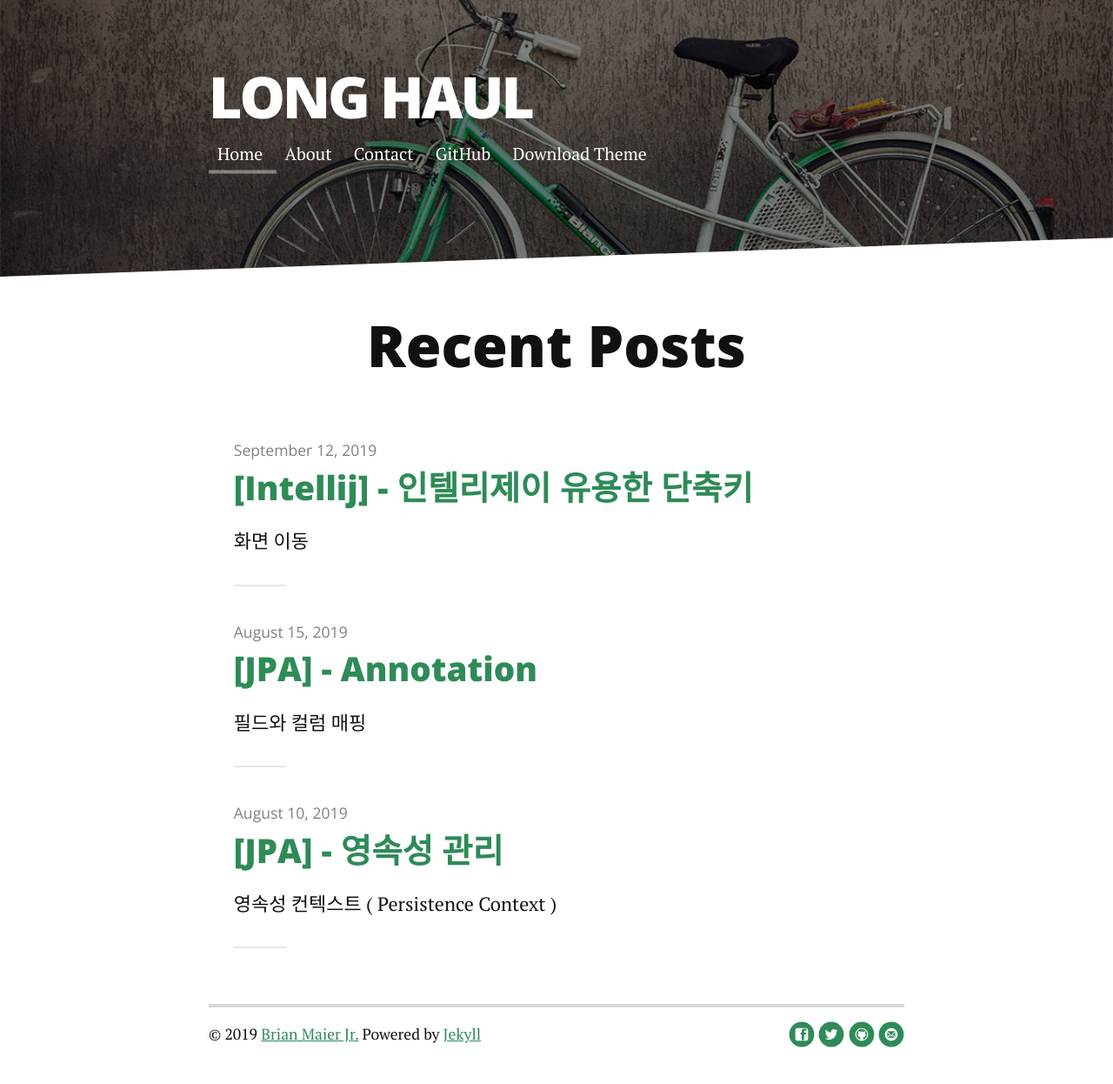
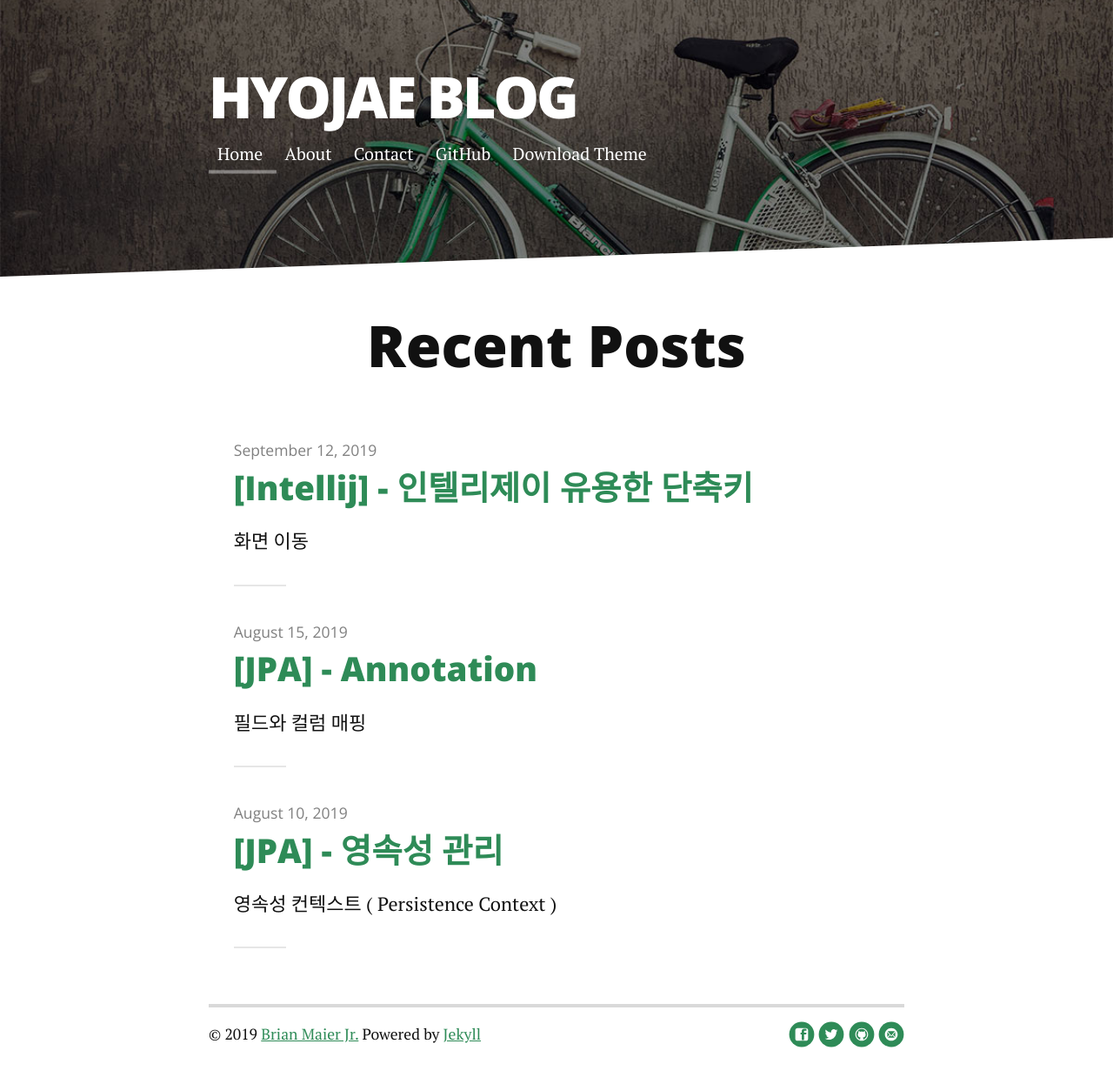
Before and after one commit to hyojaekim/hyojaekim.github.io, a Jekyll site: the page built from index.html, in a window 1280 px wide. Shown: the whole page at 87% size. Built offline with Jekyll 4.4.1, drawn with Linux system fonts in a browser that asks for light colours; nearby versions of some CDN libraries; the list of posts is cut into pages by our own code; some of the changed lines change nothing that is shown.

Commit message:
style: update blog style

```diff
--- a/_config.yml
+++ b/_config.yml
@@ -1,5 +1,4 @@
-title: Long Haul
-description: Long Form Jekyll theme built with SASS / COMPASS / SUSY
+title: hyojae blog
 
 url: http://brianmaierjr.github.com/long-haul
 baseurl: ""
@@ -20,9 +19,9 @@
     url: /contact
 
 social:
-  github: brianmaierjr
-  twitter: brianmaierjr
-  facebook: brianmaierjr
-  email: brimaidesigns@gmail.com
+  github: hyojaekim
+  twitter: hyojaekim
+  facebook: hyojaekim
+  email: hyojaedev@gmail.com
 
 google_analytics: "UA-58263416-1"
```
